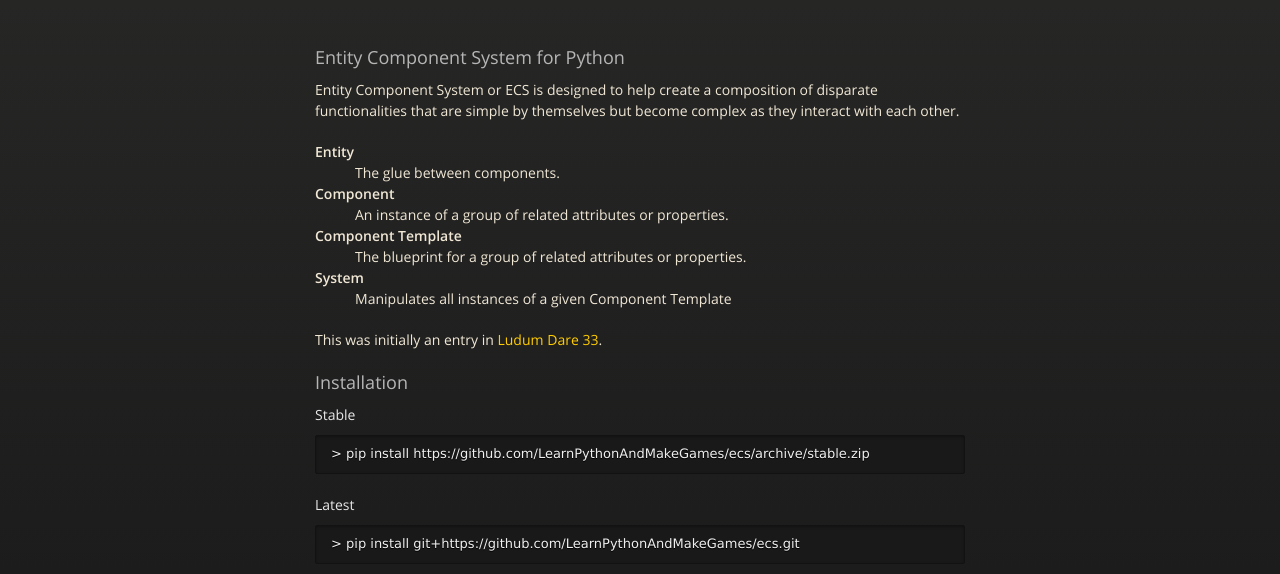
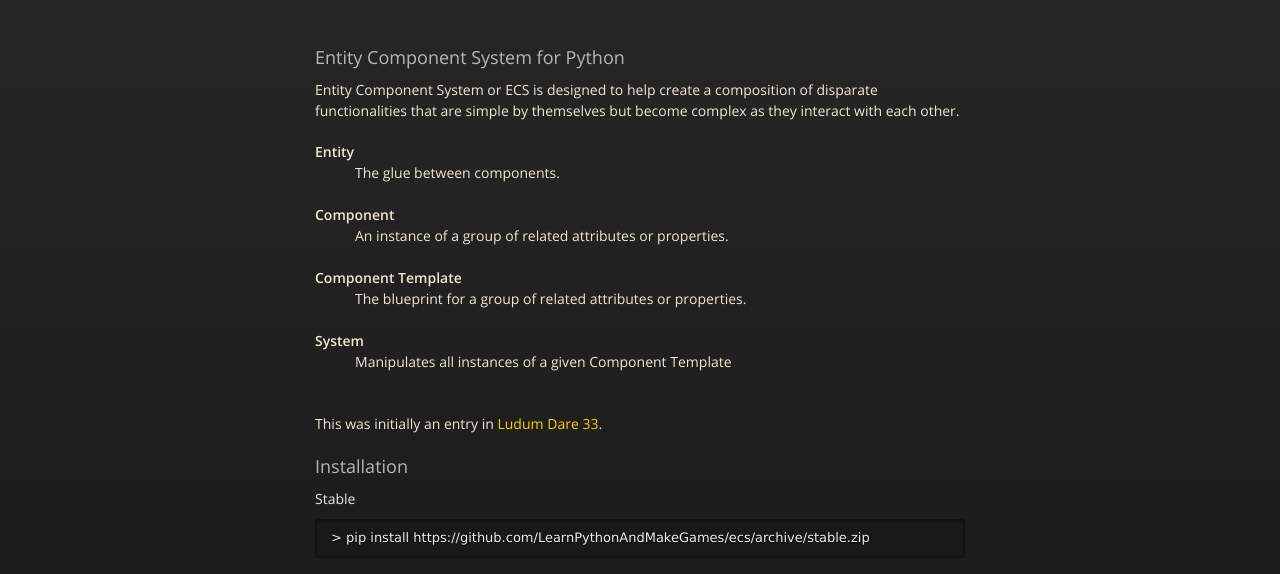
Before and after one commit to LearnPythonAndMakeGames/ecs, a plain HTML site: page index.html in a window 1280 px wide. Shown: the part 226-800 px from the top of the page. Drawn offline with nearby package versions, Linux system fonts and the light colour scheme.

Commit message:
Update index.html

```diff
--- a/index.html
+++ b/index.html
@@ -45,16 +45,16 @@
 
 <dl>
   <dt>Entity</dt>
-  <dd>The glue between components.</dd>
+  <dd>The glue between components.</dd><br />
 
   <dt>Component</dt>
-  <dd>An instance of a group of related attributes or properties.</dd>
+  <dd>An instance of a group of related attributes or properties.</dd><br />
 
   <dt>Component Template</dt>
-  <dd>The blueprint for a group of related attributes or properties.</dd>
+  <dd>The blueprint for a group of related attributes or properties.</dd><br />
 
   <dt>System</dt>
-  <dd>Manipulates all instances of a given Component Template</dd>
+  <dd>Manipulates all instances of a given Component Template</dd><br />
 </dl>
 
 <p>This was initially an entry in <a href="http://ludumdare.com/compo/ludum-dare-33/?action=preview&amp;uid=34227">Ludum Dare 33</a>.</p>
```
